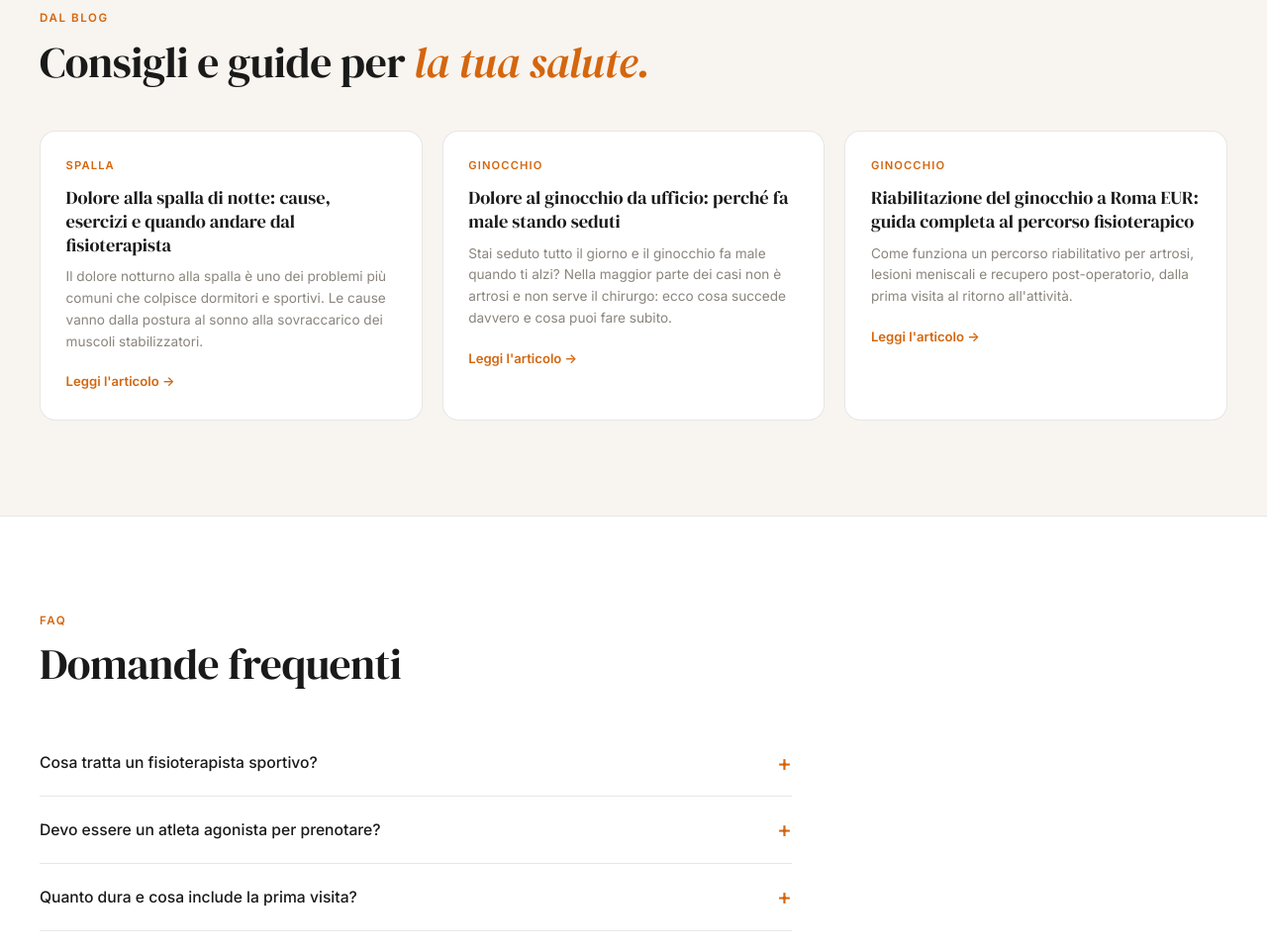
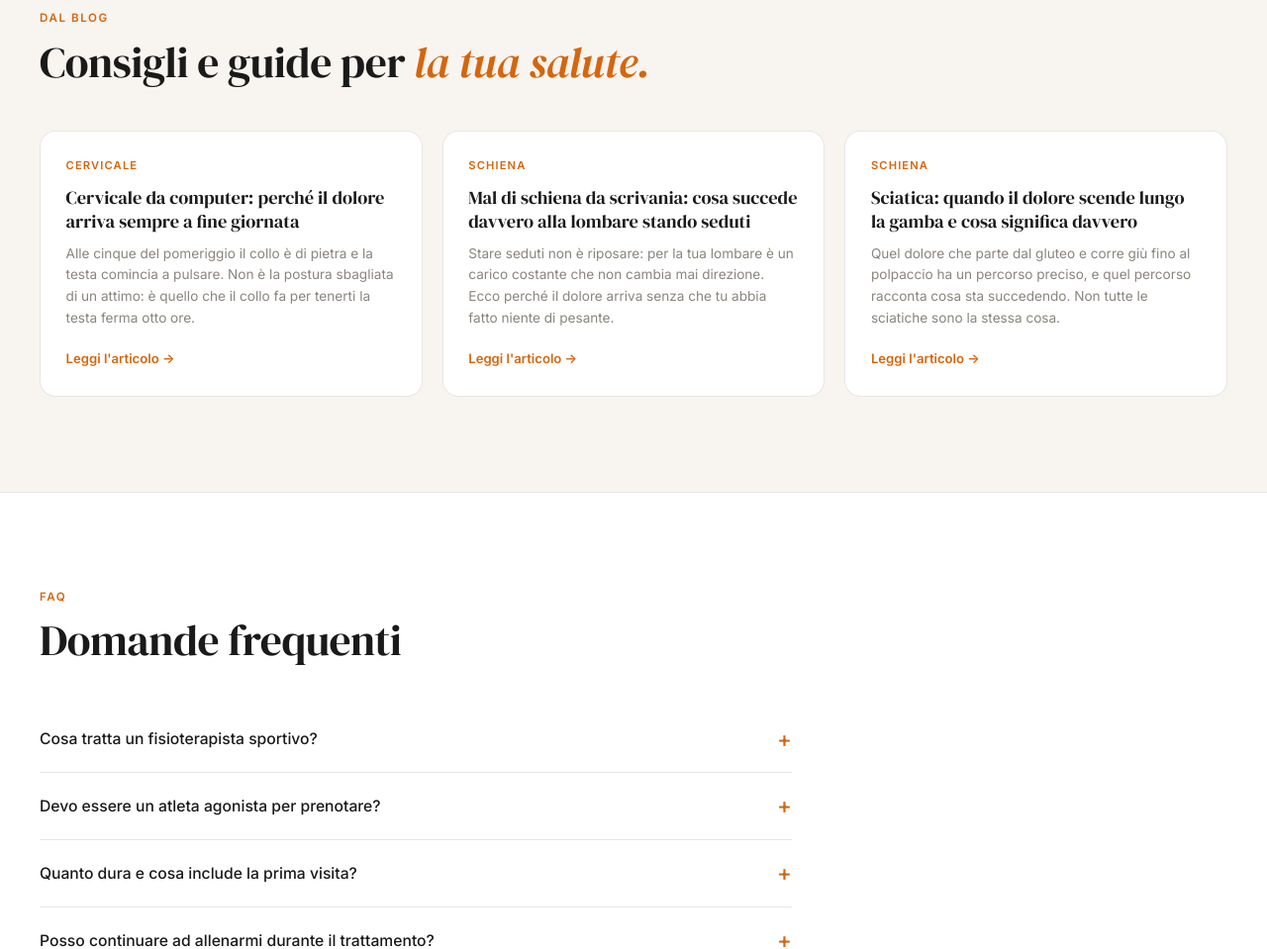
Before and after one commit to fisioterapiamolinari-dotcom/fisioexpert, a plain HTML site: page index.html in a window 1280 px wide. Shown: the part 4280-5239 px from the top of the page at 99% size. Drawn offline with Linux system fonts and the light colour scheme.

Commit message:
Aggiornamento automatico: index.html

```diff
--- a/index.html
+++ b/index.html
@@ -660,22 +660,22 @@ footer a:hover{color:var(--accent)}
     </div>
     <div class="blog-grid">
 <!-- ARTICOLI:START -->
-      <a href="/blog/dolore-spalla-notte-cause-soluzioni.html" class="blog-card reveal">
-        <div class="blog-card-tag">Spalla</div>
-        <h3 class="blog-card-title">Dolore alla spalla di notte: cause, esercizi e quando andare dal fisioterapista</h3>
-        <p class="blog-card-excerpt">Il dolore notturno alla spalla è uno dei problemi più comuni che colpisce dormitori e sportivi. Le cause vanno dalla postura al sonno alla sovraccarico dei muscoli stabilizzatori.</p>
+      <a href="/blog/cervicale-da-computer-roma-eur.html" class="blog-card reveal">
+        <div class="blog-card-tag">Cervicale</div>
+        <h3 class="blog-card-title">Cervicale da computer: perché il dolore arriva sempre a fine giornata</h3>
+        <p class="blog-card-excerpt">Alle cinque del pomeriggio il collo è di pietra e la testa comincia a pulsare. Non è la postura sbagliata di un attimo: è quello che il collo fa per tenerti la testa ferma otto ore.</p>
         <span class="blog-card-cta">Leggi l'articolo &rarr;</span>
       </a>
-      <a href="/blog/dolore-ginocchio-ufficio-roma-eur.html" class="blog-card reveal d1">
-        <div class="blog-card-tag">Ginocchio</div>
-        <h3 class="blog-card-title">Dolore al ginocchio da ufficio: perché fa male stando seduti</h3>
-        <p class="blog-card-excerpt">Stai seduto tutto il giorno e il ginocchio fa male quando ti alzi? Nella maggior parte dei casi non è artrosi e non serve il chirurgo: ecco cosa succede davvero e cosa puoi fare subito.</p>
+      <a href="/blog/mal-di-schiena-scrivania-roma-eur.html" class="blog-card reveal d1">
+        <div class="blog-card-tag">Schiena</div>
+        <h3 class="blog-card-title">Mal di schiena da scrivania: cosa succede davvero alla lombare stando seduti</h3>
+        <p class="blog-card-excerpt">Stare seduti non è riposare: per la tua lombare è un carico costante che non cambia mai direzione. Ecco perché il dolore arriva senza che tu abbia fatto niente di pesante.</p>
         <span class="blog-card-cta">Leggi l'articolo &rarr;</span>
       </a>
-      <a href="/blog/riabilitazione-ginocchio-roma-eur.html" class="blog-card reveal d2">
-        <div class="blog-card-tag">Ginocchio</div>
-        <h3 class="blog-card-title">Riabilitazione del ginocchio a Roma EUR: guida completa al percorso fisioterapico</h3>
-        <p class="blog-card-excerpt">Come funziona un percorso riabilitativo per artrosi, lesioni meniscali e recupero post-operatorio, dalla prima visita al ritorno all'attività.</p>
+      <a href="/blog/sciatica-dolore-lungo-la-gamba.html" class="blog-card reveal d2">
+        <div class="blog-card-tag">Schiena</div>
+        <h3 class="blog-card-title">Sciatica: quando il dolore scende lungo la gamba e cosa significa davvero</h3>
+        <p class="blog-card-excerpt">Quel dolore che parte dal gluteo e corre giù fino al polpaccio ha un percorso preciso, e quel percorso racconta cosa sta succedendo. Non tutte le sciatiche sono la stessa cosa.</p>
         <span class="blog-card-cta">Leggi l'articolo &rarr;</span>
       </a>
 <!-- ARTICOLI:END -->
```
